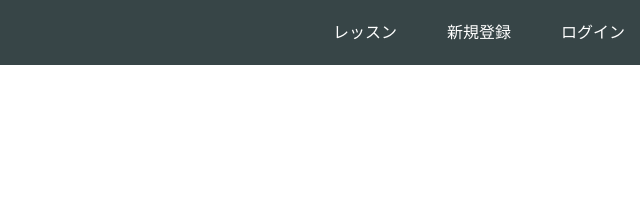
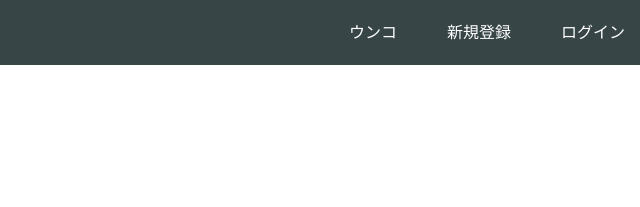
Before and after one commit to c10054/c10054, a plain HTML site: page index.html in a window 1280 px wide. Shown: the top 207 px of the page, 640-1280 px from the left. Drawn offline with Linux system fonts and the light colour scheme.

Commit message:
Update index.html

```diff
--- a/index.html
+++ b/index.html
@@ -15,7 +15,7 @@
       </div>
       <span class="fa fa-bars menu-icon"></span>
       <div class="header-right">
-        <a href="#">レッスン</a>
+        <a href="#">ウンコ</a>
         <a href="#">新規登録</a>
         <a href="#" class="login">ログイン</a>
       </div>
```
